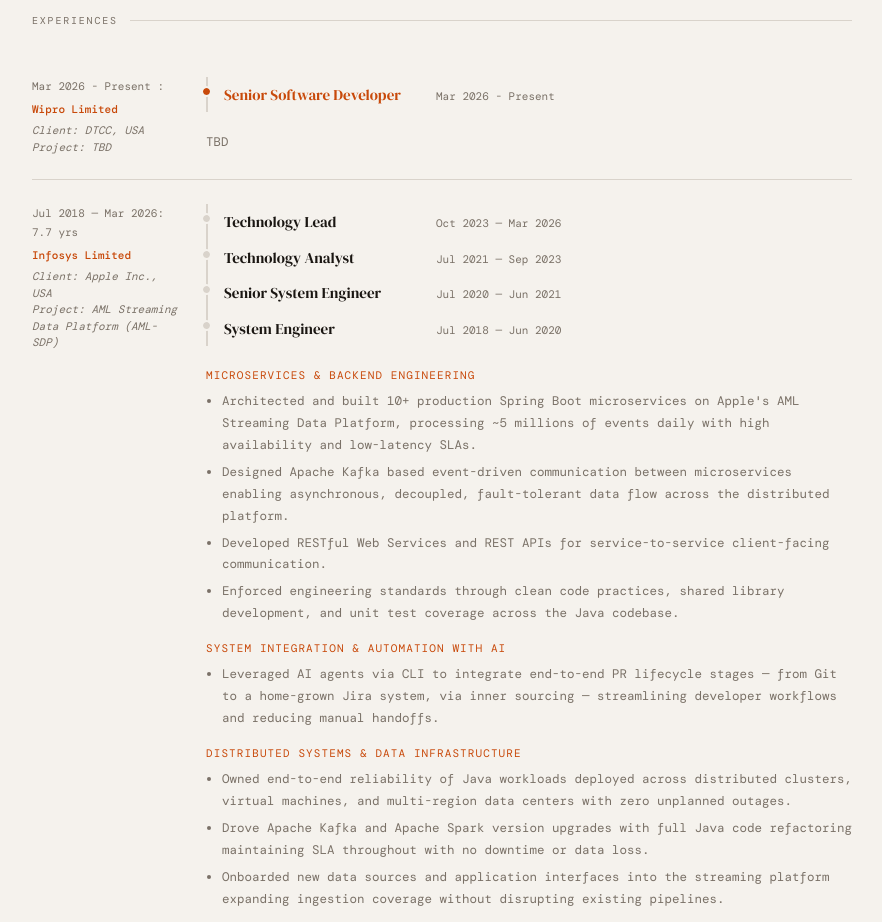
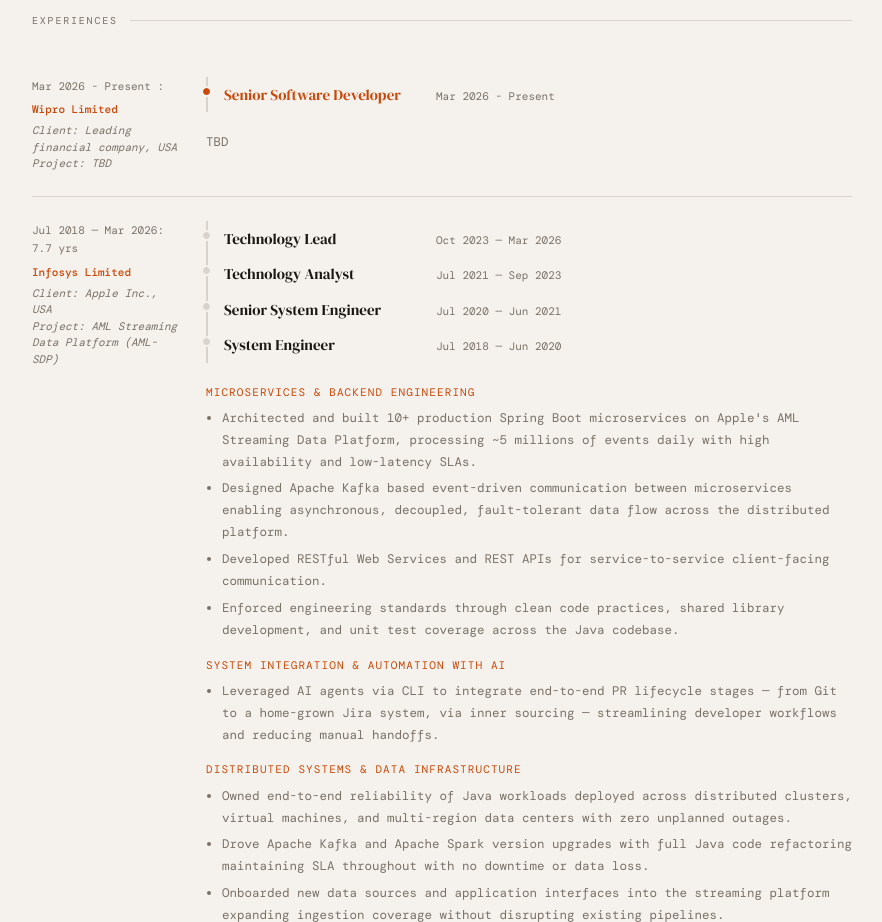
Before and after one commit to sivanandareddychinta/sivanandareddychinta.github.io, a plain HTML site: page index.html in a window 1280 px wide. Shown: the part 1620-2542 px from the top of the page, without its empty margins (198-1080 px from the left). Drawn offline with nearby package versions, Linux system fonts and the light colour scheme; a web font is replaced by a local one.

Commit message:
Corrected Client details

```diff
--- a/index.html
+++ b/index.html
@@ -523,7 +523,7 @@
       <div>
         <span class="job-period">Mar 2026 - Present&nbsp;:</span>
         <span class="job-company">Wipro Limited</span>
-        <span class="job-client">Client: DTCC, USA<br>Project: TBD</span>
+        <span class="job-client">Client: Leading financial company, USA<br>Project: TBD</span>
       </div>
       <div>
         <div class="role-progression">
```
